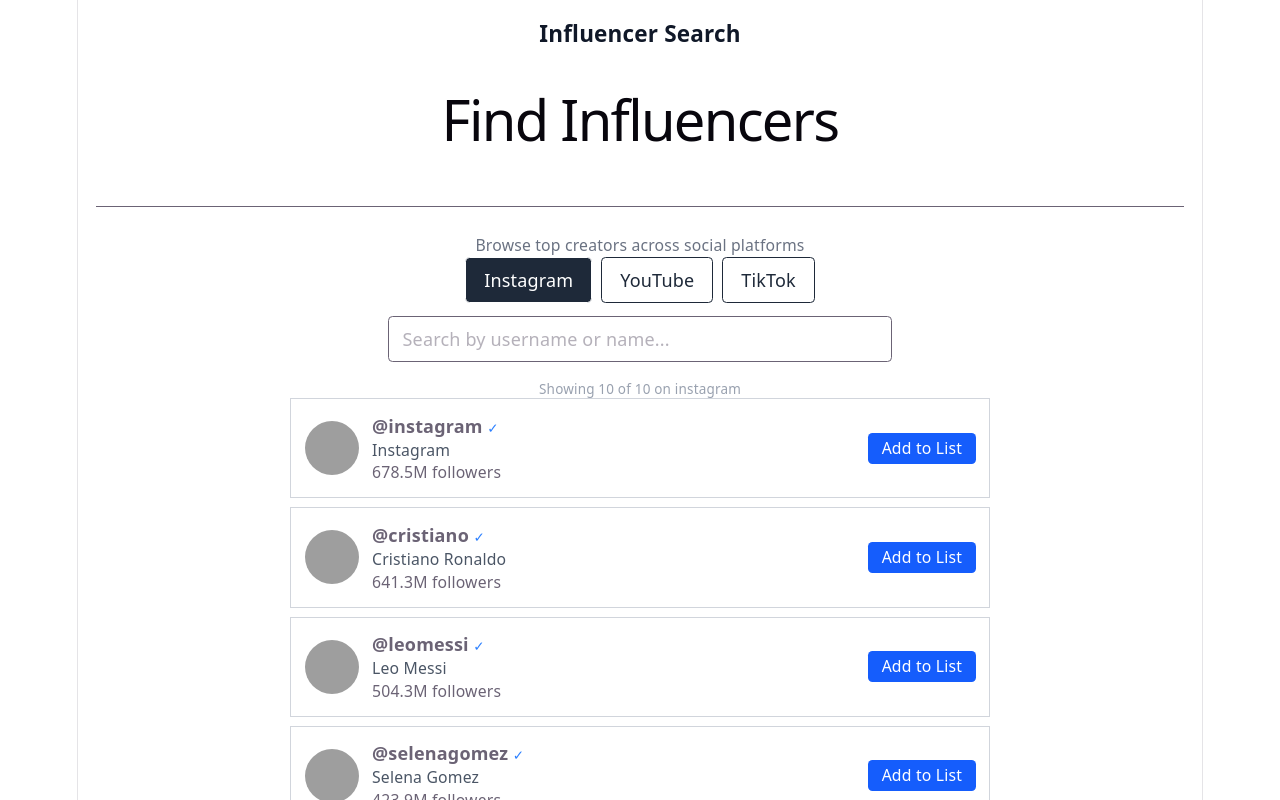
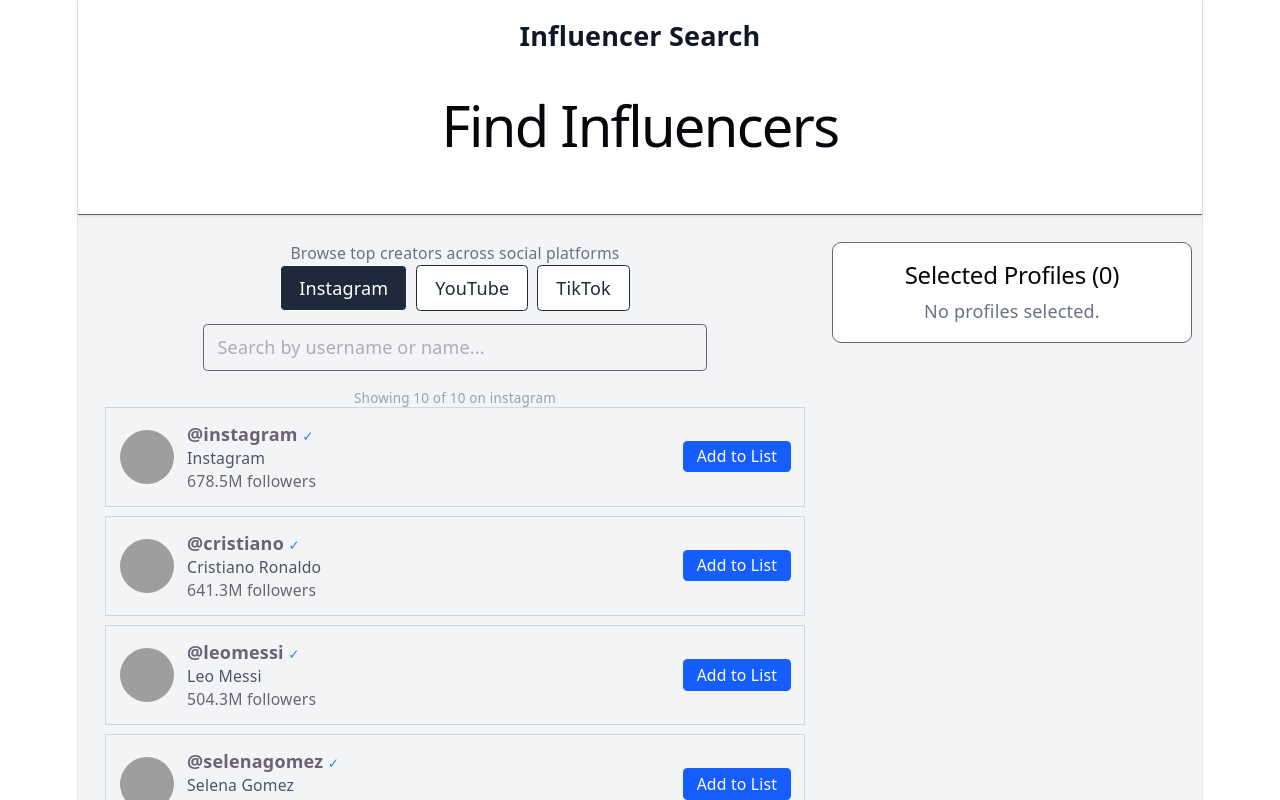
Before and after one commit to vinn31-git/Wobb-assignment, a React (Vite) app: page / in a window 1280 px wide. Shown: the top 800 px of the page. Built offline with nearby package versions, Linux system fonts and the light colour scheme; grey boxes are pictures that could not be loaded.

Commit message:
Display selected profiles panel in layout

```diff
--- a/src/components/Layout.tsx
+++ b/src/components/Layout.tsx
@@ -1,5 +1,6 @@
 import type { ReactNode } from "react";
 import { Link } from "react-router-dom";
+import { SelectedProfiles } from "./SelectedProfiles";
 
 interface LayoutProps {
   children: ReactNode;
@@ -8,14 +9,28 @@
 
 export function Layout({ children, title }: LayoutProps) {
   return (
-    <div className="p-4 min-h-screen">
-      <header className="mb-6 border-b pb-4">
-        <Link to="/" className="text-xl font-semibold text-gray-900">
+    <div className="min-h-screen bg-gray-100">
+      <header className="border-b bg-white px-6 py-4 shadow-sm">
+        <Link to="/" className="text-2xl font-bold text-gray-900">
           Influencer Search
         </Link>
-        {title && <h1 className="text-2xl mt-2">{title}</h1>}
+
+        {title && (
+          <h1 className="mt-2 text-xl font-semibold text-gray-700">
+            {title}
+          </h1>
+        )}
       </header>
-      <main>{children}</main>
+
+      <div className="max-w-7xl mx-auto p-6 flex gap-6">
+        <main className="flex-1">
+          {children}
+        </main>
+
+        <aside className="w-80 shrink-0">
+          <SelectedProfiles />
+        </aside>
+      </div>
     </div>
   );
 }
```
